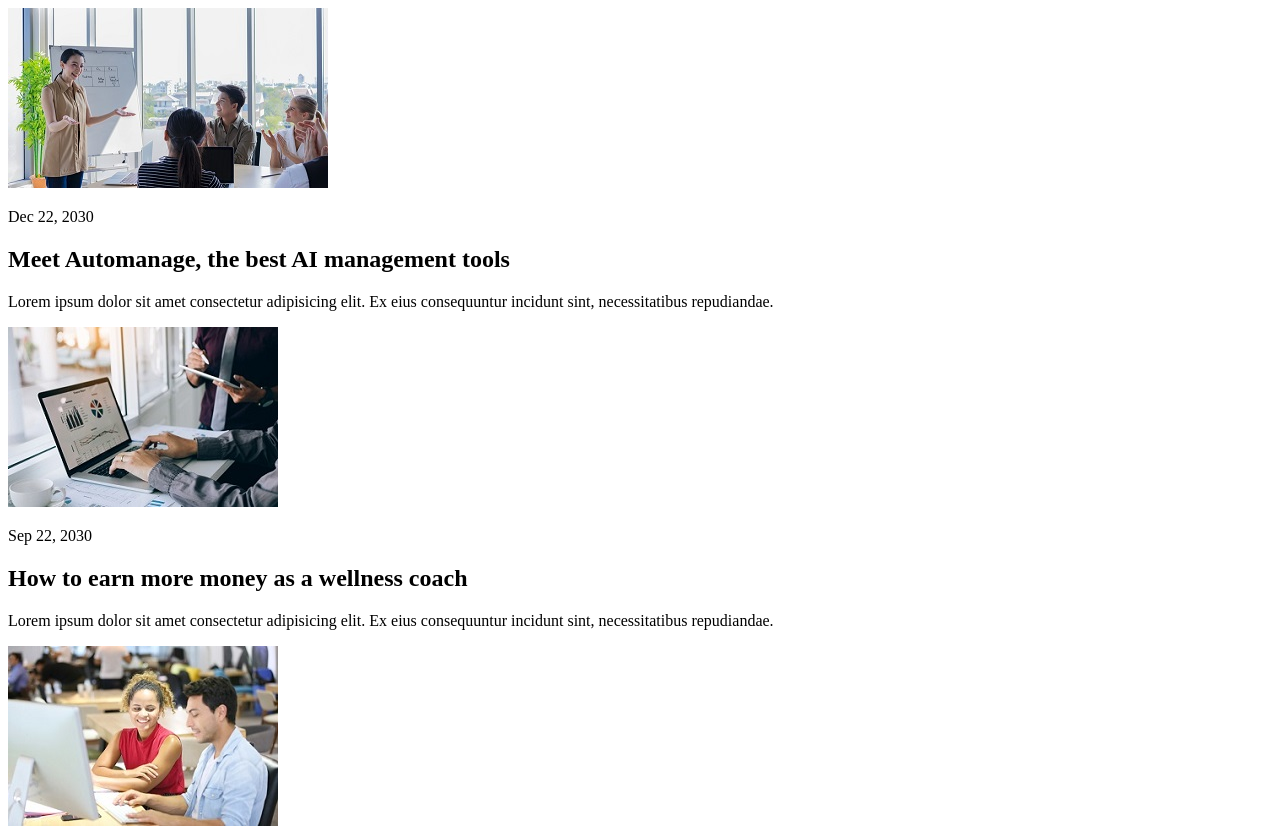
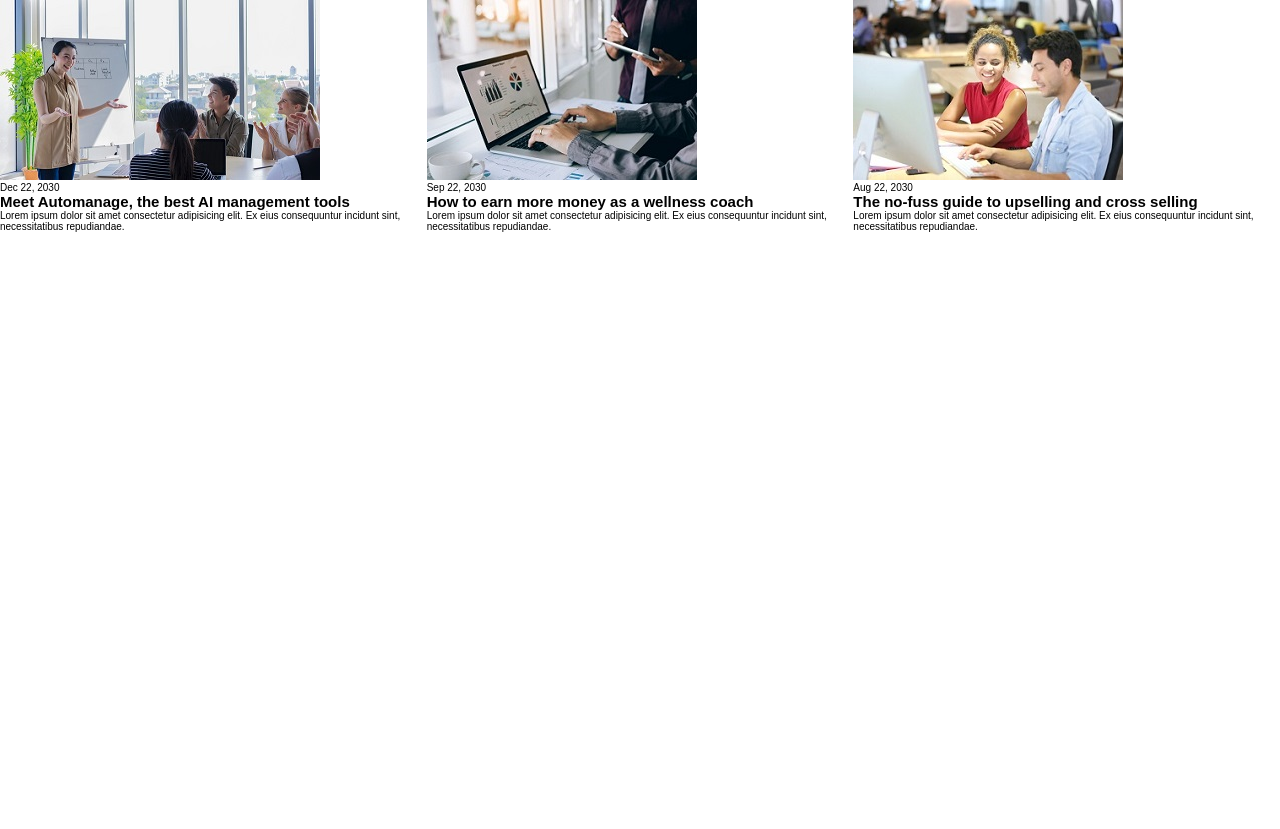
Before and after one commit to JAMAL-MOHAMED-JALDESA-2893/flex-blog_post-side_by_side, a plain HTML site: page index.html in a window 1280 px wide. Shown: the top 829 px of the page. After the commit the page ends 800 px from the top, so only its background shows below. Drawn offline with Linux system fonts and the light colour scheme.

Commit message:
changed headings

```diff
--- a/index.html
+++ b/index.html
@@ -5,6 +5,7 @@
     <meta http-equiv="X-UA-Compatible" content="IE=edge" />
     <meta name="viewport" content="width=device-width, initial-scale=1.0" />
     <title>Blog_side_by_side</title>
+    <link rel="stylesheet" href="style.css">
   </head>
   <body>
     <main class="blog-posts">
--- a/style.css
+++ b/style.css
@@ -0,0 +1,17 @@
+*{
+    margin: 0;
+    padding: 0;
+    box-sizing: border-box;
+}
+
+:root{
+    font-size: 10px;
+}
+
+body{
+    font-family: Arial, Helvetica, sans-serif;
+}
+
+.blog-posts{
+    display: flex;
+}
```
